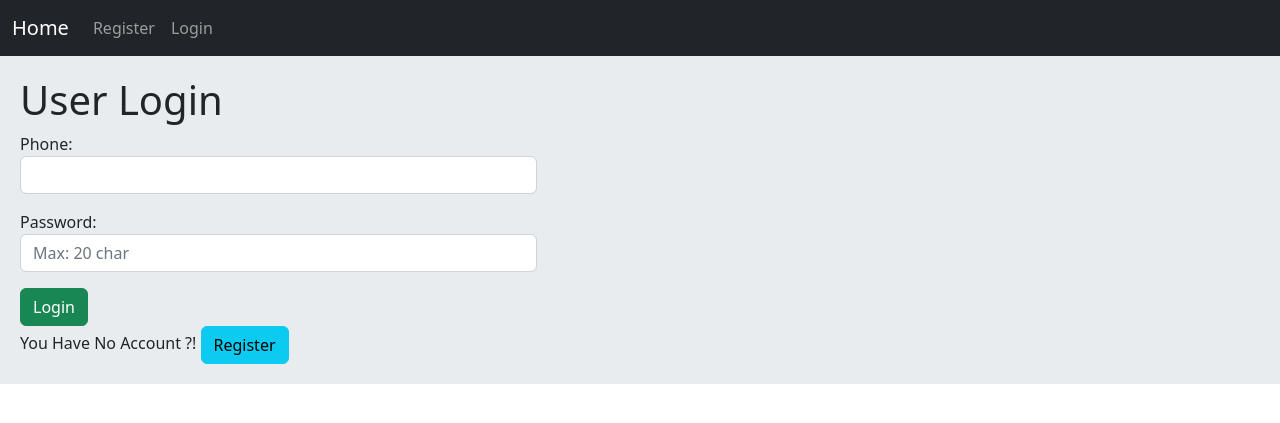
After one commit to erfansafarzad7/Django-Shop, a Django app: page /accounts/login/ in a window 1280 px wide. The commit adds this page. Shown: the top 423 px of the page. Run offline with Django 4.2, Linux system fonts and the light colour scheme; parts of the project's set-up code (start-up, migrations or seed data) failed here and were passed over.

Commit message:
login-logout

```diff
--- a/accounts/forms.py
+++ b/accounts/forms.py
@@ -57,3 +57,9 @@ class UserRegistrationForm(forms.Form):
 
 class VerifyCodeForm(forms.Form):
     code = forms.IntegerField()
+
+
+class UserLoginForm(forms.Form):
+    phone = forms.CharField(max_length=25, widget=forms.TextInput(attrs={'class': 'form-control'}))
+    password = forms.CharField(max_length=20, widget=forms.PasswordInput(attrs={'class': 'form-control',
+                                                                                'placeholder': 'Max: 20 char'}))
--- /dev/null
+++ b/accounts/templates/accounts/login.html
@@ -0,0 +1,16 @@
+{% extends 'base.html' %}
+
+
+    {% block content %}
+        <h1>User Login</h1>
+
+        <form action="" method="post" class="col-md-5 col-lg-5">
+            {% csrf_token %}
+            {{ form.as_p }}
+            <input class="btn btn-success" type="submit" value="Login">
+            <br/>
+            You Have No Account ?!
+            <a class="btn btn-info" href="{% url 'accounts:user_register' %}"> Register </a>
+        </form>
+
+    {% endblock %}
--- a/accounts/urls.py
+++ b/accounts/urls.py
@@ -6,4 +6,6 @@ app_name = 'accounts'
 urlpatterns = [
     path('register/', views.UserRegisterView.as_view(), name='user_register'),
     path('verify/', views.UserRegisterVerifyCodeView.as_view(), name='verify_code'),
+    path('login/', views.UserLoginView.as_view(), name='user_login'),
+    path('logout/', views.UserLogoutView.as_view(), name='user_logout'),
 ]
--- a/accounts/views.py
+++ b/accounts/views.py
@@ -1,10 +1,13 @@
 from django.shortcuts import render, redirect
 from django.views import View
-from .forms import UserRegistrationForm, VerifyCodeForm
+from .forms import UserRegistrationForm, VerifyCodeForm, UserLoginForm
 from .utils import send_otp_code
 from .models import OtpCode, User
 from django.contrib import messages
 import random
+from django.contrib.auth.mixins import LoginRequiredMixin
+from django.contrib.auth import authenticate, login, logout
+
 
 
 class UserRegisterView(View):
@@ -45,6 +48,7 @@ class UserRegisterVerifyCodeView(View):
         form = self.form_class(request.POST)
         if form.is_valid():
             cd = form.cleaned_data
+
             if cd['code'] == code_instance.code:
                 User.objects.create_user(user_session['phone'], user_session['email'],
                                          user_session['full_name'], user_session['password'])
@@ -55,3 +59,37 @@ class UserRegisterVerifyCodeView(View):
                 messages.error(request, 'Code Is Wrong', 'danger')
                 return redirect('accounts:verify_code')
         return redirect('home:home')
+
+
+class UserLoginView(View):
+    form_class = UserLoginForm
+    temp_name = 'accounts/login.html'
+
+    def setup(self, request, *args, **kwargs):
+        self.next = request.GET.get('next')
+        super().setup(self, request, *args, **kwargs)
+
+    def get(self, request):
+        form = self.form_class()
+        return render(request, self.temp_name, {'form': form})
+
+    def post(self, request):
+        form = self.form_class(request.POST)
+        if form.is_valid():
+            cd = form.cleaned_data
+            user = authenticate(request, phone_number=cd['phone'], password=cd['password'])
+            if user:
+                login(request, user)
+                messages.success(request, 'Logged in Successfully !', 'success')
+                if self.next:
+                    return redirect(self.next)
+                return redirect('home:home')
+            messages.error(request, 'Username OR Password IS Wrong!', 'danger')
+        return render(request, self.temp_name, {'form': form})
+
+
+class UserLogoutView(LoginRequiredMixin, View):
+    def get(self, request):
+        logout(request)
+        messages.success(request, 'Logged out Successfully', 'success')
+        return redirect('home:home')
--- a/templates/inc/navbar.html
+++ b/templates/inc/navbar.html
@@ -2,7 +2,12 @@
   <div class="container-fluid">
   <div class="navbar-nav">
     <a class="navbar-brand" href="{% url 'home:home' %}">Home</a>
+    {% if request.user.is_authenticated %}
+    <a class="nav-link" href="{% url 'accounts:user_logout' %}">logout</a>
+    {% else %}
     <a class="nav-link" href="{% url 'accounts:user_register' %}">Register</a>
+    <a class="nav-link" href="{% url 'accounts:user_login' %}">Login</a>
+    {% endif %}
     </div>
   </div>
 </nav>
```
Also changed, not shown: accounts/utils.py (+12 -11 lines), db.sqlite3.
